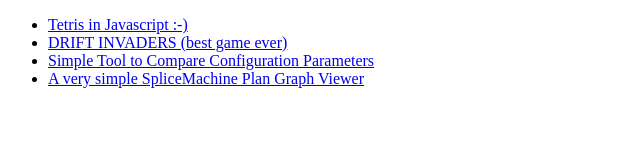
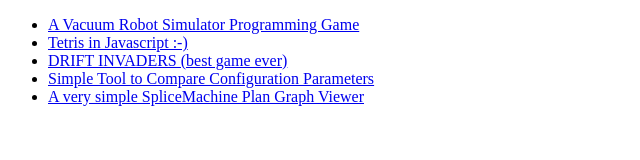
Before and after one commit to martinrupp/martinrupp.github.io, a plain HTML site: page index.html in a window 1280 px wide. Shown: the whole page, without its empty margins (0-640 px from the left). Drawn offline with Linux system fonts and the light colour scheme.

Commit message:
adding vacsim

```diff
--- a/index.html
+++ b/index.html
@@ -3,6 +3,7 @@
 <body>
 
 <ul>
+  <li> <a href="https://martinrupp.github.io/vacsim/">A Vacuum Robot Simulator Programming Game</a> </li>
   <li> <a href="https://martinrupp.github.io/tetris/">Tetris in Javascript :-)</a> </li>
   <li> <a href="https://martinrupp.github.io/drift/">DRIFT INVADERS (best game ever)</a> </li>
   <li> <a href="https://martinrupp.github.io/tools/divide_params.html">Simple Tool to Compare Configuration Parameters</a> </li>
```
Also changed, not shown: 1 other file.
